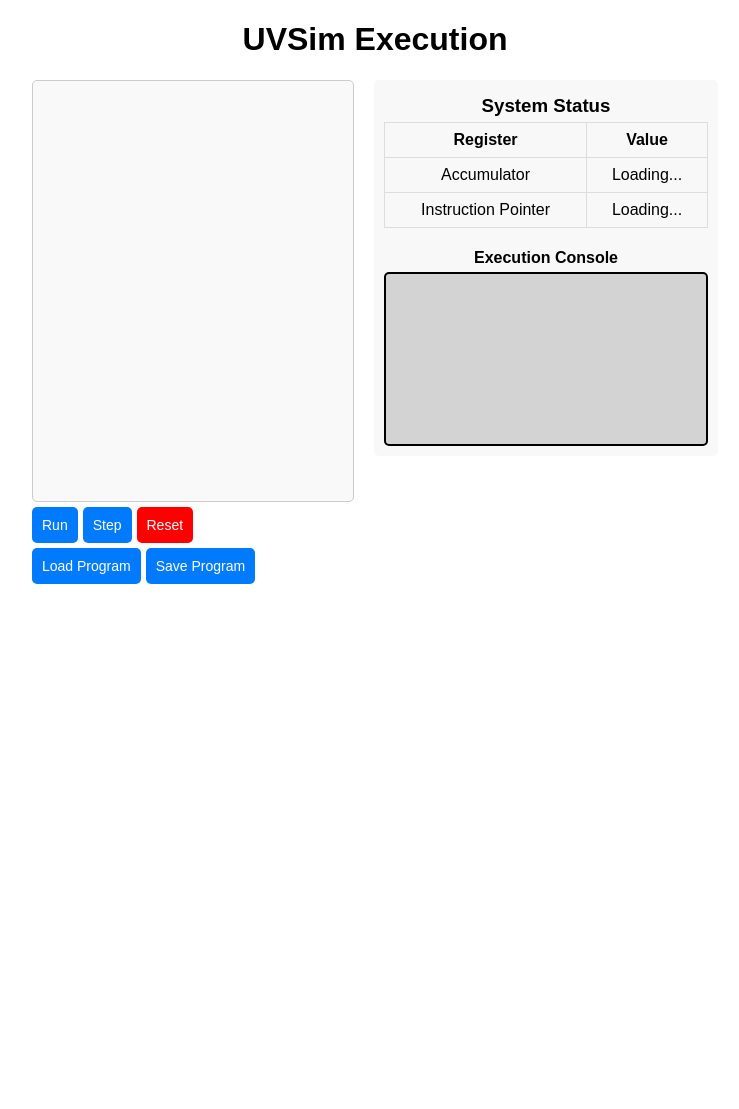
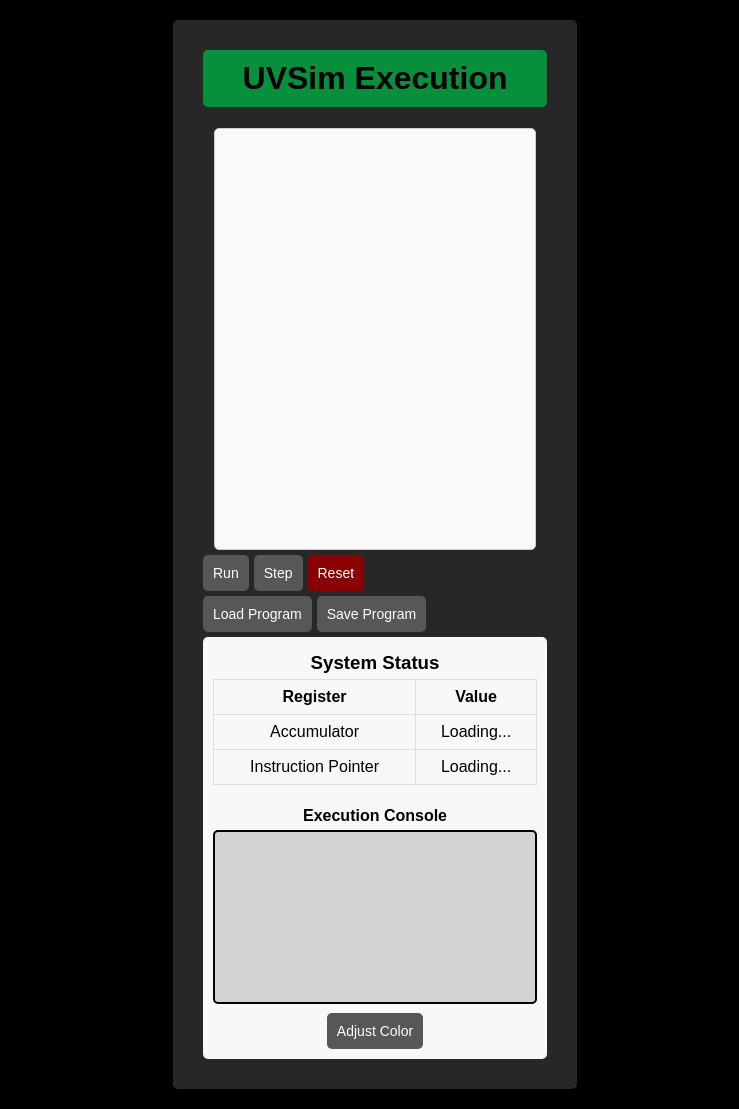
Before and after one commit to lrivera238/UVSim, a Flask app: page / in a window 1280 px wide. Shown: the whole page, without its empty margins (265-1004 px from the left). Before the commit the page ends 584 px from the top, so only its background shows below. Run offline with Flask 2, Linux system fonts and the light colour scheme; parts of the project's set-up code (start-up, migrations or seed data) failed here and were passed over.

Commit message:
EB - Styalized the page, got custom colors working (#31)
Co-authored-by: Draeus <ethanburton435@gmail.com>

```diff
--- a/app/static/script.js
+++ b/app/static/script.js
@@ -236,6 +236,53 @@ function stepInstruction(userInput = null) {
         });
 }
 
+
+function changeColor() {
+    var r = document.querySelector(':root');
+    let inputs = [];
+    for (let i = 0; i < 4; i++) {
+        let userInput = prompt(`Enter 4 hexadecimal colors:`);
+        if (userInput == "" || userInput == null) {
+            break;
+        }
+        if (userInput[0] != '#') {
+            userInput = "#" + userInput
+        }
+        if (userInput.length > 7) {
+            userInput = userInput.slice(0,7)
+        }
+        inputs.push(userInput);
+    }
+    if (inputs.length == 4) {
+        r.style.setProperty('--backdrop', inputs[0])
+        //localStorage.setItem("--backdrop", str(inputs[0]))
+        r.style.setProperty('--background', inputs[1])
+        //localStorage.setItem("--background", str(inputs[1]))
+        r.style.setProperty('--primary', inputs[2])
+        //localStorage.setItem("--primary", str(inputs[2]))
+        r.style.setProperty('--secondary', inputs[3])
+        //localStorage.setItem("--secondary", str(inputs[3]))
+    }
+}
+
+// quick attempt at saving the config, didn't work but might be useful dead code regardless
+
+/*
+function getCookies() {
+    document.getElementById("refresh").addEventListener("click", (event) => {
+        window.location.reload();
+      });
+    if(localStorage.getItem("--backdrop") != null)
+        document.documentElement.style.setProperty("--backdrop", localStorage.getItem("--backdrop"));
+    if(localStorage.getItem("--background") != null)
+        document.documentElement.style.setProperty("--background", localStorage.getItem("--background"));
+    if(localStorage.getItem("--primary") != null)
+        document.documentElement.style.setProperty("--primary", localStorage.getItem("--primary"));
+    if(localStorage.getItem("--secondary") != null)
+        document.documentElement.style.setProperty("--secondary", localStorage.getItem("--secondary"));
+}
+*/
+
 function saveFile() {
     // Create a temporary anchor element for saving
     const link = document.createElement('a');
@@ -270,6 +317,7 @@ function saveFile() {
         });
 }
 
-
 // Fetch memory and status on page load
 window.onload = fetchMemory;
+
+// window.onload = getCookies;
--- a/app/static/styles.css
+++ b/app/static/styles.css
@@ -1,7 +1,39 @@
+:root {
+    --backdrop: #000000;
+    --background: #272727;
+    --primary: #078f3b;
+    --secondary: #575757;
+}
+
 body {
     font-family: Arial, sans-serif;
     text-align: center;
     margin: 20px;
+}
+
+
+.backdrop {
+    background-color: var(--backdrop);
+}
+
+.background {
+    background-color: var(--background);
+    padding: 30px;
+    display: inline-block;
+    border-radius: 5px;
+}
+
+.title {
+    background-color: var(--primary);
+    padding: 10px;
+    margin-top: 0px;
+    border-radius: 5px;
+}
+
+.container {
+    display: flex;
+    align-items: flex-start;
+    gap: 20px;
 }
 
 /* Memory + Status Table Container */
@@ -53,8 +85,8 @@ body {
 
 .memory-input:focus {
     outline: none;
-    border-color: #007BFF;
-    box-shadow: 0 0 5px #007BFF;
+    border-color: var(--primary);
+    box-shadow: 0 0 5px var(--primary);
 }
 
 /* Status table styling */
@@ -95,7 +127,7 @@ body {
 button {
     padding: 10px;
     font-size: 14px;
-    background: #007BFF;
+    background: var(--secondary);
     color: white;
     border: none;
     border-radius: 5px;
@@ -103,16 +135,16 @@ button {
 }
 
 button:hover {
-    background: #0056b3;
+    background: var(--primary);
 }
 
 /* Reset Button */
 .reset-button {
-    background: red;
+    background: rgb(139, 0, 0);
 }
 
 .reset-button:hover {
-    background: darkred;
+    background: rgb(87, 0, 0);
 }
 
 /* Modal Background */
@@ -151,14 +183,14 @@ button:hover {
     padding: 8px 16px;
     font-size: 14px;
     border: none;
-    background: #007BFF;
+    background: var(--secondary);
     color: white;
     border-radius: 5px;
     cursor: pointer;
 }
 
 .modal-buttons button:hover {
-    background: #0056b3;
+    background: var(--primary);
 }
 
 .hidden {
@@ -169,7 +201,7 @@ button:hover {
 .highlight {
     background-color: lightgrey !important;
     font-weight: bold;
-    border: 2px solid red;
+    border: 2px solid var(--primary);
 }
 
 /* Execution Console */
--- a/app/templates/index.html
+++ b/app/templates/index.html
@@ -9,8 +9,9 @@
     <link rel="stylesheet" href="{{ url_for('static', filename='styles.css') }}">
 </head>
 
-<body>
-    <h1>UVSim Execution</h1>
+<body class="backdrop">
+    <div class="background">
+        <h1 class="title">UVSim Execution</h1>
 
         <!-- Execution Message -->
 
@@ -29,7 +30,6 @@
                 <div class="button-row">
                     <button onclick="loadFile()" class="load-button">Load Program</button>
                     <button onclick="saveFile()" class="save-button">Save Program</button>
-                </div>
                 </div>
             </div>
 
@@ -55,6 +55,7 @@
                 <div class="console-container">
                     <div id="execution-message"></div>
                 </div>
+                <button style="margin-top: 9.5px;" onclick="changeColor()">Adjust Color</button>
             </div>
         </div>
 
@@ -69,11 +70,12 @@
                 </div>
             </div>
         </div>
-
+<!--
         <script>
             const API_BASE = "{{ API_BASE }}"; // Flask injects API_BASE here
             console.log("Using API:", API_BASE);
-    </script>
+        </script>-->
+    </div>
 
 </body>
 
```
Lines whose indentation alone changed are shown as unchanged.
